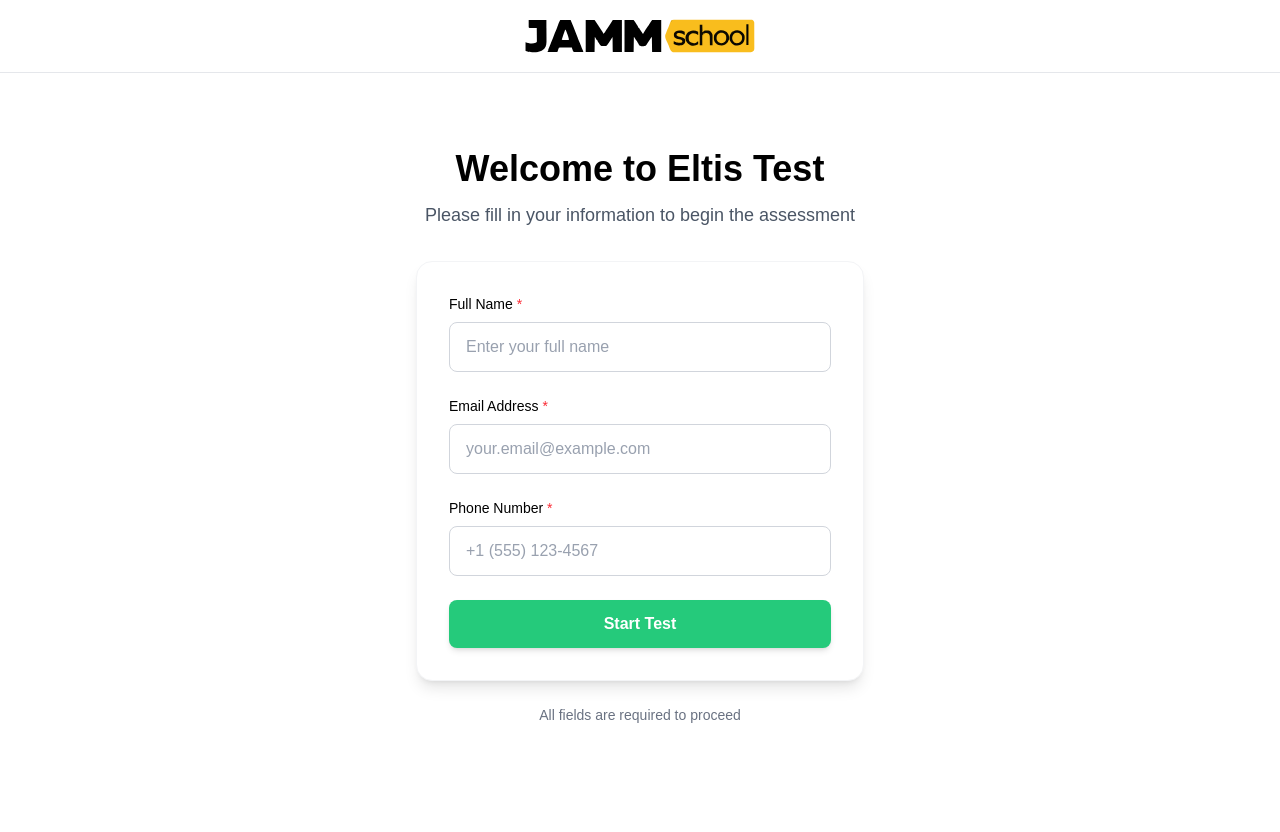
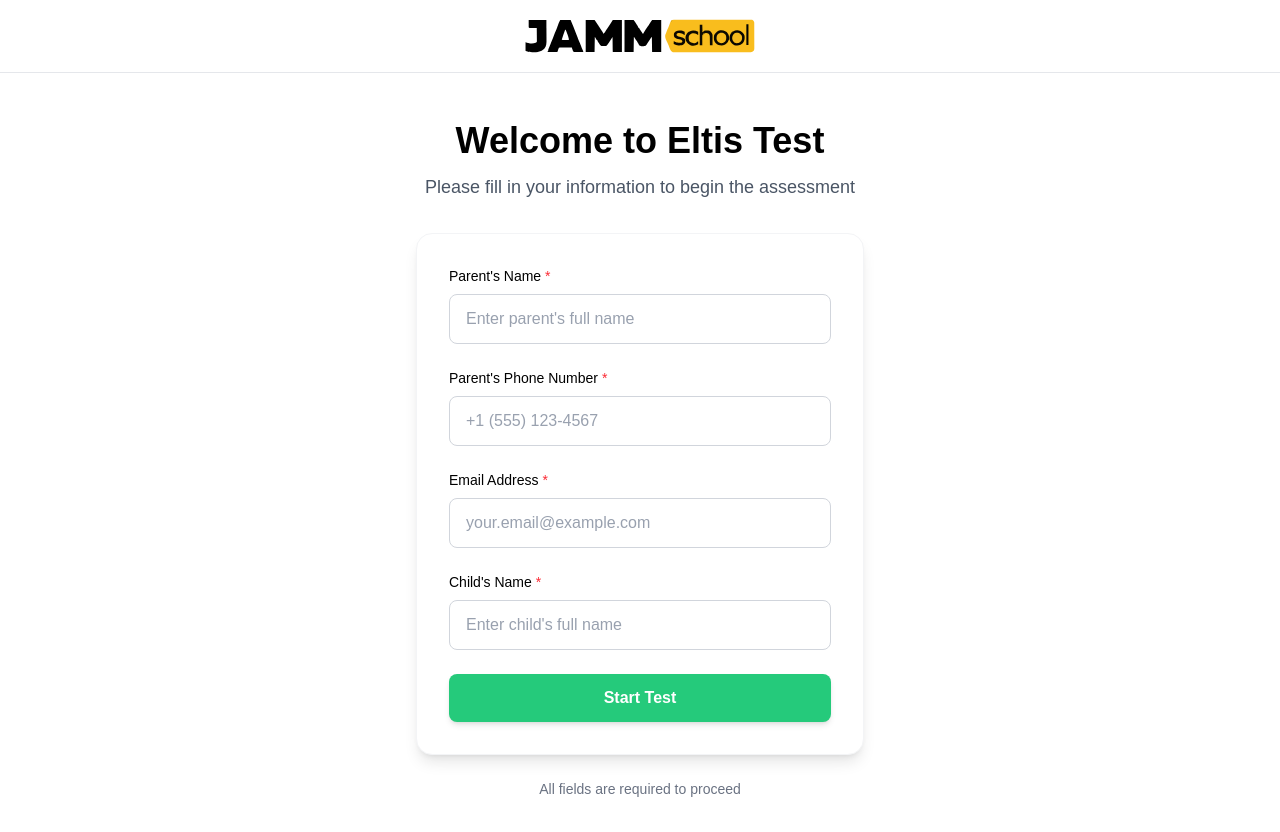
Before and after one commit to ilyalazarenkoit/eltis_test, a Next.js app: page / in a window 1280 px wide. Shown: the top 832 px of the page. Before the commit the page ends 800 px from the top, so only its background shows below. Built offline with nearby package versions, Linux system fonts and the light colour scheme; no server answers.

Commit message:
adding parent name field

```diff
--- a/app/api/user/route.ts
+++ b/app/api/user/route.ts
@@ -25,13 +25,22 @@ const supabase = createClient(supabaseUrl!, supabaseServiceRoleKey!, {
 export async function POST(request: NextRequest) {
   try {
     const body = await request.json();
-    const { name, email, phone } = body;
+    const { name, email, phone, child_name } = body;
 
-    // Validate and sanitize name
+    // Validate and sanitize parent name
     const nameValidation = validateAndSanitizeName(name);
     if (!nameValidation.isValid) {
       return NextResponse.json(
-        { error: nameValidation.error || "Invalid name" },
+        { error: nameValidation.error || "Invalid parent name" },
+        { status: 400 }
+      );
+    }
+
+    // Validate and sanitize child name
+    const childNameValidation = validateAndSanitizeName(child_name);
+    if (!childNameValidation.isValid) {
+      return NextResponse.json(
+        { error: childNameValidation.error || "Invalid child name" },
         { status: 400 }
       );
     }
@@ -59,6 +68,7 @@ export async function POST(request: NextRequest) {
       .insert([
         {
           name: nameValidation.sanitized,
+          child_name: childNameValidation.sanitized,
           email: emailValidation.sanitized,
           phone: phoneValidation.sanitized,
           answers: [],
--- a/app/page.tsx
+++ b/app/page.tsx
@@ -14,14 +14,16 @@ import {
 export default function Home() {
   const router = useRouter();
   const [formData, setFormData] = useState({
-    name: "",
+    parentName: "",
+    parentPhone: "",
     email: "",
-    phone: "",
+    childName: "",
   });
   const [errors, setErrors] = useState<{
-    name?: string;
+    parentName?: string;
+    parentPhone?: string;
     email?: string;
-    phone?: string;
+    childName?: string;
   }>({});
   const [isSubmitting, setIsSubmitting] = useState(false);
   const [submitError, setSubmitError] = useState<string | null>(null);
@@ -97,10 +99,20 @@ export default function Home() {
     setSubmitError(null);
     const newErrors: typeof errors = {};
 
-    // Validate name
-    const nameValidation = validateAndSanitizeName(formData.name);
-    if (!nameValidation.isValid) {
-      newErrors.name = nameValidation.error || "Invalid name";
+    // Validate parent name
+    const parentNameValidation = validateAndSanitizeName(formData.parentName);
+    if (!parentNameValidation.isValid) {
+      newErrors.parentName =
+        parentNameValidation.error || "Invalid parent name";
+    }
+
+    // Validate parent phone
+    const parentPhoneValidation = validateAndSanitizePhone(
+      formData.parentPhone
+    );
+    if (!parentPhoneValidation.isValid) {
+      newErrors.parentPhone =
+        parentPhoneValidation.error || "Invalid phone number";
     }
 
     // Validate email
@@ -109,10 +121,10 @@ export default function Home() {
       newErrors.email = emailValidation.error || "Invalid email";
     }
 
-    // Validate phone
-    const phoneValidation = validateAndSanitizePhone(formData.phone);
-    if (!phoneValidation.isValid) {
-      newErrors.phone = phoneValidation.error || "Invalid phone number";
+    // Validate child name
+    const childNameValidation = validateAndSanitizeName(formData.childName);
+    if (!childNameValidation.isValid) {
+      newErrors.childName = childNameValidation.error || "Invalid child name";
     }
 
     if (Object.keys(newErrors).length > 0) {
@@ -129,9 +141,10 @@ export default function Home() {
           "Content-Type": "application/json",
         },
         body: JSON.stringify({
-          name: validateAndSanitizeName(formData.name).sanitized,
+          name: validateAndSanitizeName(formData.parentName).sanitized,
+          child_name: validateAndSanitizeName(formData.childName).sanitized,
           email: validateAndSanitizeEmail(formData.email).sanitized,
-          phone: validateAndSanitizePhone(formData.phone).sanitized,
+          phone: validateAndSanitizePhone(formData.parentPhone).sanitized,
         }),
       });
 
@@ -175,7 +188,8 @@ export default function Home() {
           },
           body: JSON.stringify({
             id: data.participant.id,
-            name: data.participant.name,
+            name: data.participant.child_name || "",
+            parent_name: data.participant.name || "",
             email: data.participant.email,
             phone: data.participant.phone || "",
             score_percent: data.participant.score_percent || 0,
@@ -239,37 +253,77 @@ export default function Home() {
             onSubmit={handleSubmit}
             className="bg-white rounded-2xl shadow-lg border border-gray-100 p-6 sm:p-8 space-y-6"
           >
-            {/* Name Field */}
+            {/* Parent Name Field */}
             <div>
               <label
-                htmlFor="name"
+                htmlFor="parentName"
                 className="block text-sm font-medium text-black mb-2"
               >
-                Full Name <span className="text-red-500">*</span>
+                Parent&apos;s Name <span className="text-red-500">*</span>
               </label>
               <input
                 type="text"
-                id="name"
-                name="name"
-                value={formData.name}
+                id="parentName"
+                name="parentName"
+                value={formData.parentName}
                 onChange={handleChange}
                 maxLength={FIELD_LIMITS.name.max}
                 className={`w-full px-4 py-3 rounded-lg border ${
-                  errors.name
+                  errors.parentName
                     ? "border-red-300 focus:border-red-500 focus:ring-red-500"
                     : "border-gray-300 focus:border-brand-green focus:ring-brand-green"
                 } focus:outline-none focus:ring-2 focus:ring-opacity-20 transition-all duration-200 text-text-dark placeholder-gray-400`}
-                placeholder="Enter your full name"
-                aria-invalid={!!errors.name}
-                aria-describedby={errors.name ? "name-error" : undefined}
+                placeholder="Enter parent's full name"
+                aria-invalid={!!errors.parentName}
+                aria-describedby={
+                  errors.parentName ? "parentName-error" : undefined
+                }
               />
-              {errors.name && (
+              {errors.parentName && (
                 <p
-                  id="name-error"
+                  id="parentName-error"
                   className="mt-1 text-sm text-red-600"
                   role="alert"
                 >
-                  {errors.name}
+                  {errors.parentName}
+                </p>
+              )}
+            </div>
+
+            {/* Parent Phone Field */}
+            <div>
+              <label
+                htmlFor="parentPhone"
+                className="block text-sm font-medium text-black mb-2"
+              >
+                Parent&apos;s Phone Number{" "}
+                <span className="text-red-500">*</span>
+              </label>
+              <input
+                type="tel"
+                id="parentPhone"
+                name="parentPhone"
+                value={formData.parentPhone}
+                onChange={handleChange}
+                maxLength={FIELD_LIMITS.phone.max}
+                className={`w-full px-4 py-3 rounded-lg border ${
+                  errors.parentPhone
+                    ? "border-red-300 focus:border-red-500 focus:ring-red-500"
+                    : "border-gray-300 focus:border-brand-green focus:ring-brand-green"
+                } focus:outline-none focus:ring-2 focus:ring-opacity-20 transition-all duration-200 text-black placeholder-gray-400`}
+                placeholder="+1 (555) 123-4567"
+                aria-invalid={!!errors.parentPhone}
+                aria-describedby={
+                  errors.parentPhone ? "parentPhone-error" : undefined
+                }
+              />
+              {errors.parentPhone && (
+                <p
+                  id="parentPhone-error"
+                  className="mt-1 text-sm text-red-600"
+                  role="alert"
+                >
+                  {errors.parentPhone}
                 </p>
               )}
             </div>
@@ -309,37 +363,39 @@ export default function Home() {
               )}
             </div>
 
-            {/* Phone Field */}
+            {/* Child Name Field */}
             <div>
               <label
-                htmlFor="phone"
+                htmlFor="childName"
                 className="block text-sm font-medium text-black mb-2"
               >
-                Phone Number <span className="text-red-500">*</span>
+                Child&apos;s Name <span className="text-red-500">*</span>
               </label>
               <input
-                type="tel"
-                id="phone"
-                name="phone"
-                value={formData.phone}
+                type="text"
+                id="childName"
+                name="childName"
+                value={formData.childName}
                 onChange={handleChange}
-                maxLength={FIELD_LIMITS.phone.max}
+                maxLength={FIELD_LIMITS.name.max}
                 className={`w-full px-4 py-3 rounded-lg border ${
-                  errors.phone
+                  errors.childName
                     ? "border-red-300 focus:border-red-500 focus:ring-red-500"
                     : "border-gray-300 focus:border-brand-green focus:ring-brand-green"
-                } focus:outline-none focus:ring-2 focus:ring-opacity-20 transition-all duration-200 text-black placeholder-gray-400`}
-                placeholder="+1 (555) 123-4567"
-                aria-invalid={!!errors.phone}
-                aria-describedby={errors.phone ? "phone-error" : undefined}
+                } focus:outline-none focus:ring-2 focus:ring-opacity-20 transition-all duration-200 text-text-dark placeholder-gray-400`}
+                placeholder="Enter child's full name"
+                aria-invalid={!!errors.childName}
+                aria-describedby={
+                  errors.childName ? "childName-error" : undefined
+                }
               />
-              {errors.phone && (
+              {errors.childName && (
                 <p
-                  id="phone-error"
+                  id="childName-error"
                   className="mt-1 text-sm text-red-600"
                   role="alert"
                 >
-                  {errors.phone}
+                  {errors.childName}
                 </p>
               )}
             </div>
--- a/app/result/page.tsx
+++ b/app/result/page.tsx
@@ -21,7 +21,7 @@ export default async function ResultPage() {
   const { data: participant, error } = await supabase
     .from("participants")
     .select(
-      "id, current_step, reading_score, listening_score, score_percent, name, email, phone, correct_answers, answers, created_at, completed_at"
+      "id, current_step, reading_score, listening_score, score_percent, name, child_name, email, phone, correct_answers, answers, created_at, completed_at"
     )
     .eq("id", participantId)
     .single();
@@ -46,7 +46,8 @@ export default async function ResultPage() {
       const googleData = {
         secret: googleSecret,
         id: participant.id,
-        name: participant.name,
+        name: participant.child_name || "",
+        parent_name: participant.name || "",
         email: participant.email,
         phone: participant.phone || "",
         score_percent: participant.score_percent || 0,
@@ -109,7 +110,8 @@ export default async function ResultPage() {
           <div className="bg-white rounded-2xl shadow-lg border border-gray-100 p-6 sm:p-8 space-y-6">
             <div>
               <h2 className="text-xl font-semibold text-black mb-2">
-                Thank you{participant.name ? `, ${participant.name}` : ""}!
+                Thank you
+                {participant.child_name ? `, ${participant.child_name}` : ""}!
               </h2>
               <p className="text-gray-700">
                 Our manager will contact you soon
```
